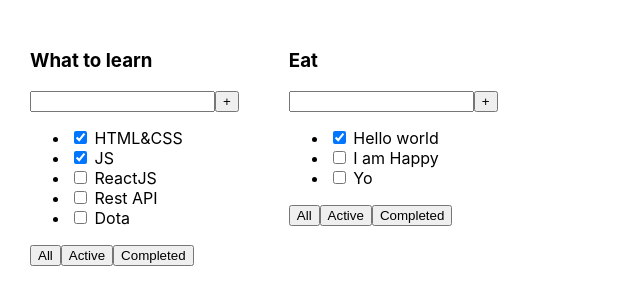
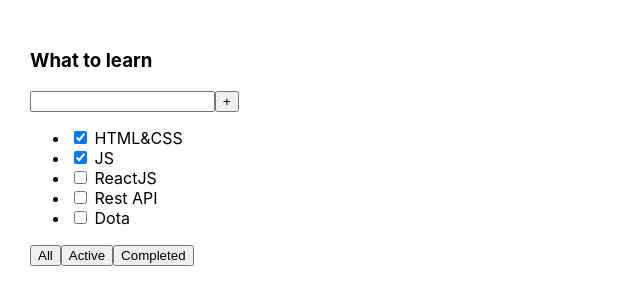
Before and after one commit to Kliapwnz/MyTODO, a React (Create React App) app: page / in a window 1280 px wide. Shown: the top 304 px of the page, without its empty margins (0-640 px from the left). Built offline with nearby package versions, Linux system fonts and the light colour scheme.

Commit message:
delete second todolist

```diff
--- a/src/App.tsx
+++ b/src/App.tsx
@@ -10,17 +10,12 @@ function App() {
         { id: 4, title: "Rest API", isDone: false },
         { id: 5, title: "Dota", isDone: false }
     ]
-    const tasks2 = [
-        { id: 1, title: "Hello world", isDone: true },
-        { id: 2, title: "I am Happy", isDone: false },
-        { id: 3, title: "Yo", isDone: false }
-    ]
+
 
 
     return (
         <div className="App">
             <Todolist title = "What to learn" tasks={tasks1}/>
-            <Todolist title = "Eat" tasks={tasks2}/>
         </div>
     );
 }
--- a/src/Todolist.tsx
+++ b/src/Todolist.tsx
@@ -21,7 +21,6 @@ export const Todolist= (props:TodolistPropsType) => {
             </div>
             <ul>
                 {props.tasks.map((el) =>{
-                    debugger
                     return (
                         <li><input type="checkbox" checked={el.isDone}/> <span>{el.title}</span></li>
                     )
```
